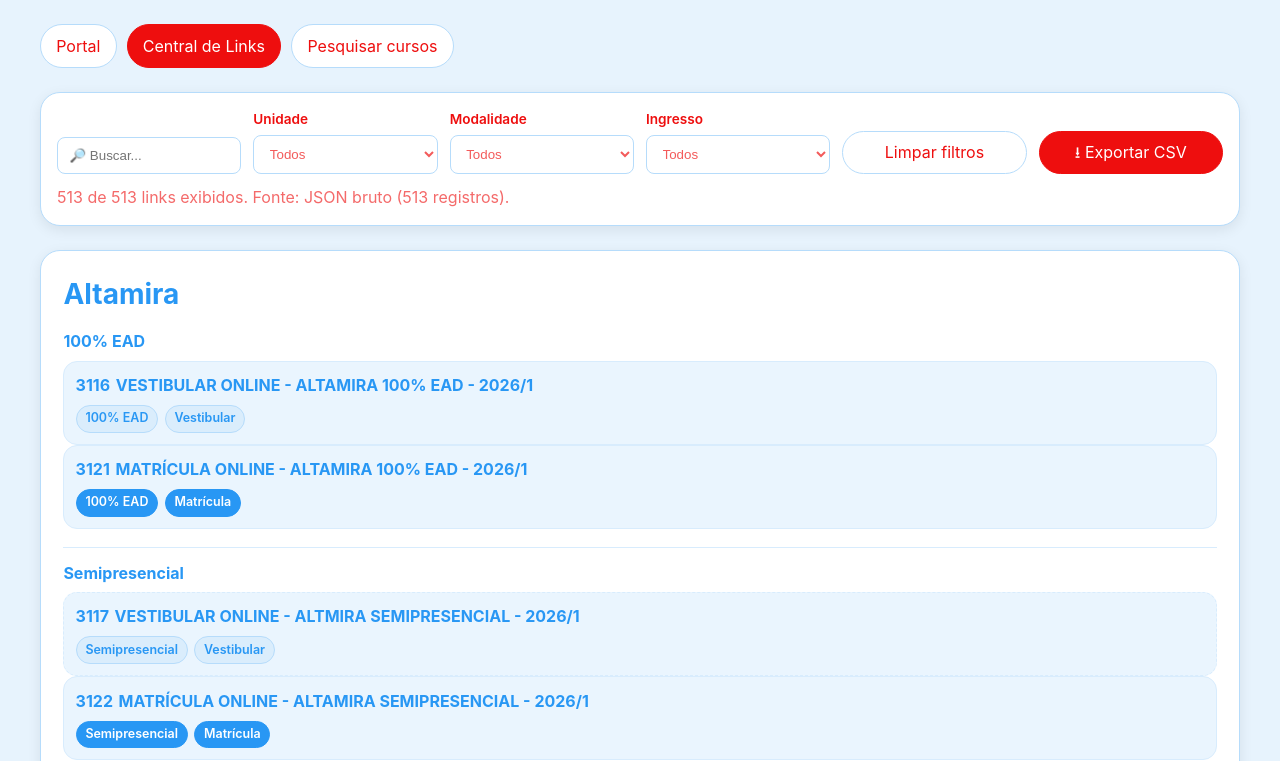
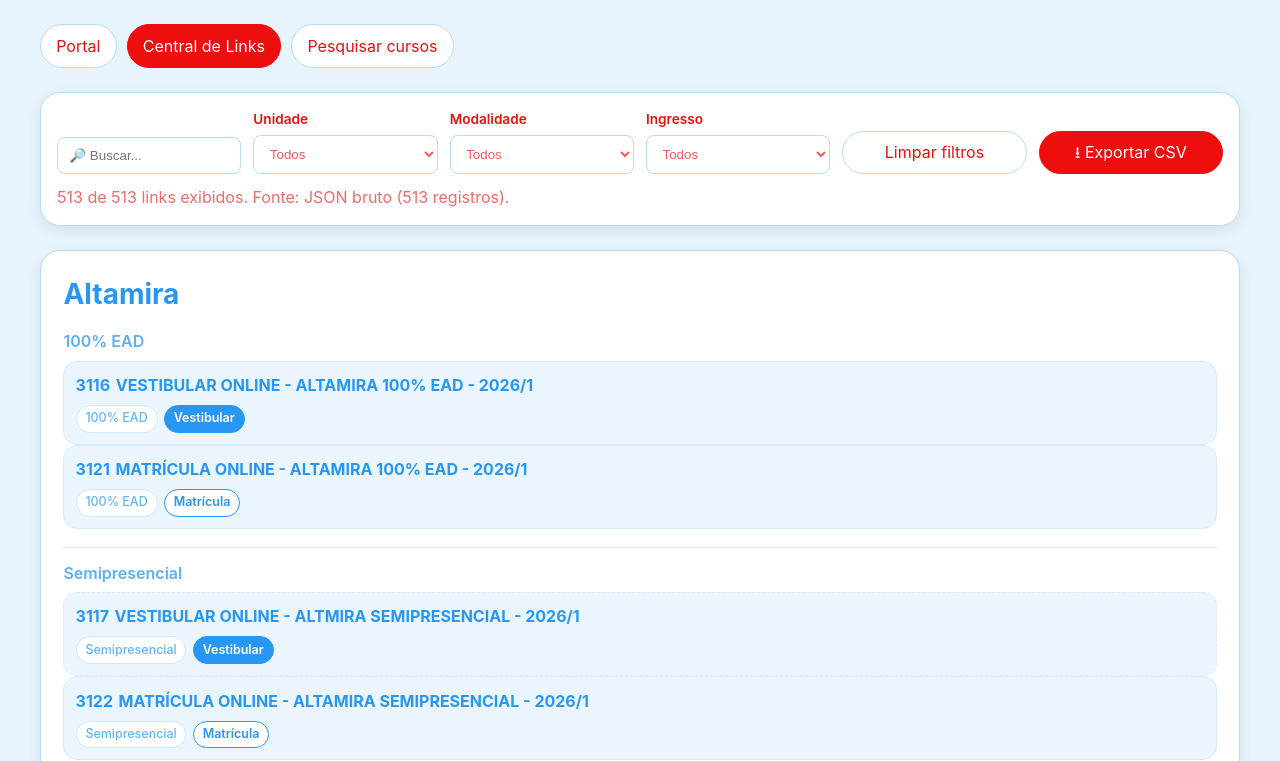
Before and after one commit to KauanSntz/portal-inscricoes, a plain HTML site: page links.html in a window 1280 px wide. Shown: the part 141-902 px from the top of the page. Drawn offline with Linux system fonts and the light colour scheme.

Commit message:
Fix per-unit theme inheritance and simplify link-page badges

```diff
--- a/assets/css/styles.css
+++ b/assets/css/styles.css
@@ -497,8 +497,9 @@ select {
 
 .modality-group__title {
   margin: 0 0 0.45rem;
-  color: var(--accent);
+  color: color-mix(in srgb, var(--accent) 76%, #ffffff);
   font-size: 1rem;
+  font-weight: 600;
 }
 
 .unit-row {
@@ -538,17 +539,31 @@ select {
 }
 
 .badge-chip--vestibular,
-.badge-chip--modality-vestibular {
-  border-color: var(--line-mid);
-  background: color-mix(in srgb, var(--accent-soft) 25%, #ffffff);
+.badge-chip--matricula,
+.badge-chip--modality {
+  border-radius: 999px;
+  padding: 0.22rem 0.55rem;
+  font-size: 0.78rem;
+  font-weight: 600;
+}
+
+.badge-chip--vestibular {
+  border-color: var(--accent);
+  background: var(--accent);
+  color: #ffffff;
+}
+
+.badge-chip--matricula {
+  border-color: var(--accent);
+  background: #ffffff;
   color: var(--accent);
 }
 
-.badge-chip--matricula,
-.badge-chip--modality-matricula {
-  border-color: var(--accent);
-  background: var(--accent);
-  color: #ffffff;
+.badge-chip--modality {
+  border: 1px solid color-mix(in srgb, var(--accent) 22%, #ffffff);
+  background: #ffffff;
+  color: color-mix(in srgb, var(--accent) 72%, #ffffff);
+  font-weight: 500;
 }
 
 .links-qa {
@@ -572,22 +587,22 @@ select {
 }
 
 /* Tone classes */
+.theme-blue {
+  --accent: var(--blue);
+  --accent-soft: var(--blue-soft);
+}
+
+.theme-red {
+  --accent: var(--red);
+  --accent-soft: var(--red-soft);
+}
+
 .is-blue {
   --accent: var(--blue);
   --accent-soft: var(--blue-soft);
 }
 
 .is-red {
-  --accent: var(--red);
-  --accent-soft: var(--red-soft);
-}
-
-.theme-blue {
-  --accent: var(--blue);
-  --accent-soft: var(--blue-soft);
-}
-
-.theme-red {
   --accent: var(--red);
   --accent-soft: var(--red-soft);
 }
--- a/assets/js/links-page.js
+++ b/assets/js/links-page.js
@@ -335,7 +335,7 @@
 
     units.forEach((group, idx) => {
       const card = document.createElement("article");
-      card.className = `unit-group unit-block ${idx % 2 === 0 ? "unit-group--blue theme-blue is-blue" : "unit-group--red theme-red is-red"}`;
+      card.className = `unit-group unit-block ${idx % 2 === 0 ? "theme-blue" : "theme-red"}`;
 
       const h2 = document.createElement("h2");
       h2.className = "unit-group__title";
@@ -389,7 +389,7 @@
 
           const meta = document.createElement("div");
           meta.className = "unit-row__meta";
-          meta.appendChild(createBadge(rec.modalityLabel, rec.typeKey === "matricula" ? "modality-matricula" : "modality-vestibular"));
+          meta.appendChild(createBadge(rec.modalityLabel, "modality"));
           meta.appendChild(createBadge(rec.typeLabel, rec.typeKey === "matricula" ? "matricula" : "vestibular"));
 
           link.appendChild(code);
--- a/links.html
+++ b/links.html
@@ -11,7 +11,6 @@
 
   <main class="container app-shell links-page is-red">
     <header class="site-header site-header--inline">
-      <a class="btn" href="./index.html">← Voltar</a>
       <div>
         <h1>Central de Links — Fametro 2026/1</h1>
         <p class="links-subtitle">Busca rápida por unidade, modalidade e tipo</p>
```
Also changed, not shown: assets/js/app.js (+9 -9 lines).
